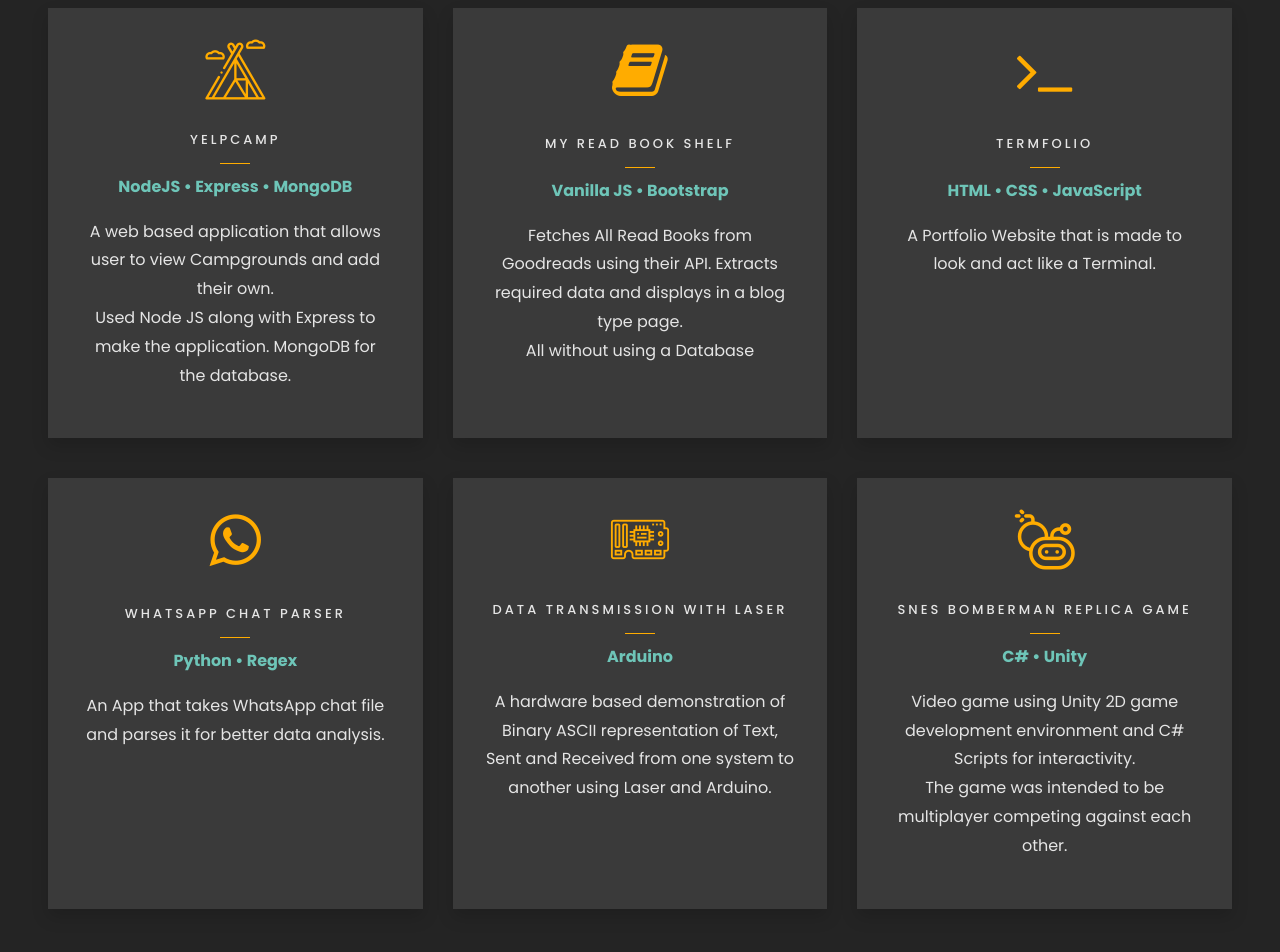
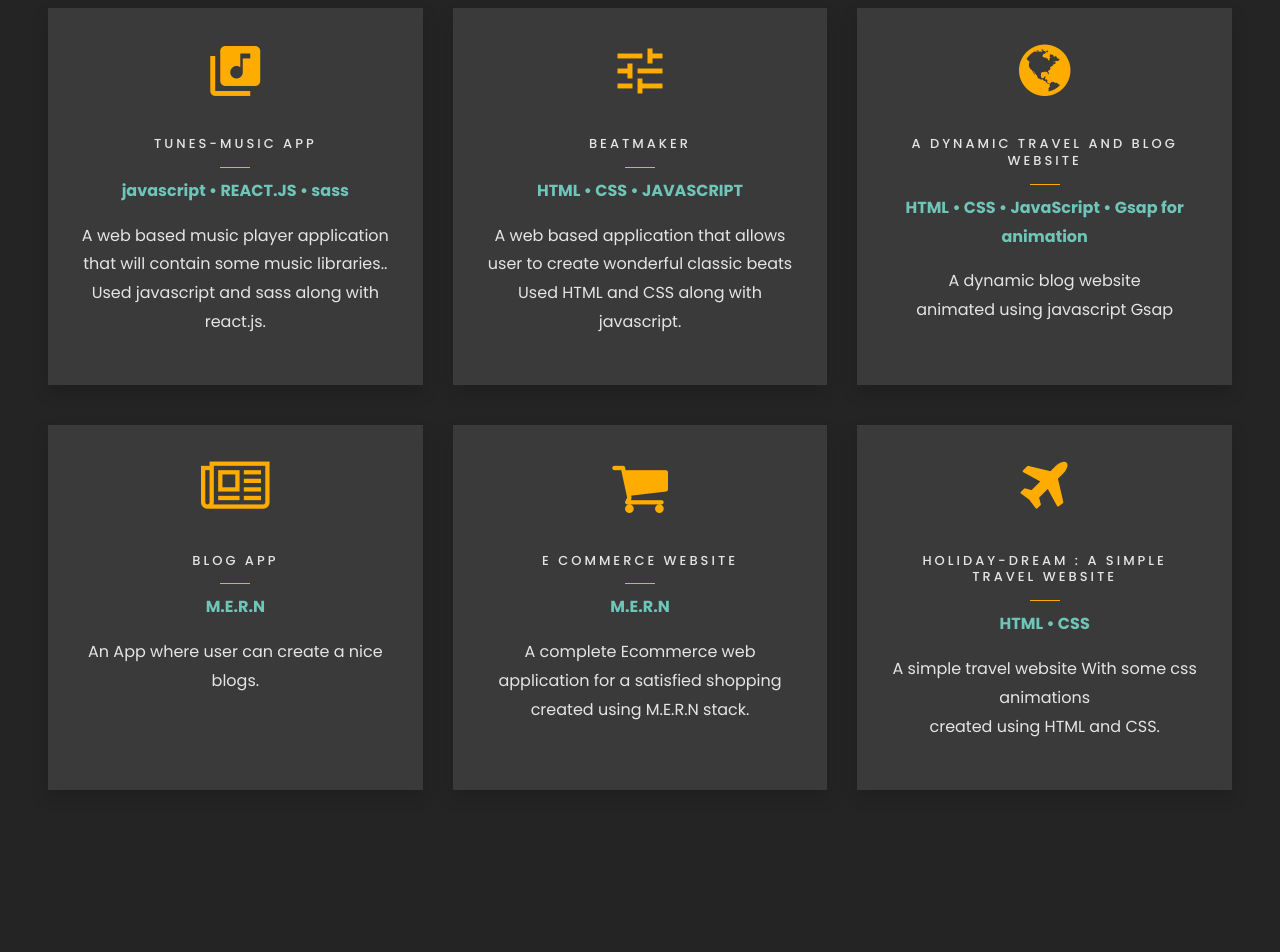
Before and after one commit to shyamPhx/My-Portfolio, a plain HTML site: page index.html in a window 1280 px wide. Shown: the part 3000-3952 px from the top of the page. Drawn offline with Linux system fonts and the light colour scheme; files whose address does not match are found by name.

Commit message:
my-portfolio

```diff
--- a/index.html
+++ b/index.html
@@ -6,7 +6,7 @@
 	<meta charset="utf-8">
 	<meta name="viewport" content="width=device-width, initial-scale=1, shrink-to-fit=no">
 
-	<!-- <meta property="og:image" content="https://raw.githubusercontent.com/ahsankhan26/ahsankhan26/master/banner.jpg" /> -->
+
 	<meta property="og:title" content="shyam sundar" />
 	<meta property="og:description" content="Personal Site" />
 
@@ -221,83 +221,84 @@
 			</div>
 			<div class="row">
 				<div class="col-md-4 text-center d-flex ftco-animate">
-					<a class="services-1 shadow">
+					<a href="https://xenodochial-euler-b060b3.netlify.app" target="_blank" class="services-1 shadow">
 						<span class="icon">
-							<i class="flaticon-camp"></i>
+							<i class="icon-library_music"></i>
 						</span>
 						<div class="desc">
-							<h3 class="mb-4">YelpCamp</h3>
-							<p><strong>NodeJS • Express • MongoDB</strong></p>
-							<p>A web based application that allows user to view Campgrounds and add their own. <br> Used
-								Node JS along with Express to make the application. MongoDB for the database.</p>
+							<h3 class="mb-4">TUNES-MUSIC APP</h3>
+							<p><strong>javascript • REACT.JS • sass </strong></p>
+							<p>A web based music player application that will contain some music libraries..  <br> Used
+								javascript and sass along with react.js.</p>
 						</div>
 					</a>
 				</div>
 				<div class="col-md-4 text-center d-flex mx-auto ftco-animate">
-					<a href="https://ahsankhan.me/books" target="_blank" class="services-1 shadow">
+					<a href="https://eager-haibt-64c0d1.netlify.app" target="_blank" class="services-1 shadow">
 						<span class="icon">
-							<i class="icon-book"></i>
+							<i class="icon-tune"></i>
 						</span>
 						<div class="desc">
-							<h3 class="mb-4">My Read Book Shelf</h3>
-							<p><strong>Vanilla JS • Bootstrap</strong></p>
-							<p>Fetches All Read Books from Goodreads using their API. Extracts required data and
-								displays in a blog type page.<br>All without using a Database</p>
+							<h3 class="mb-4">BeatMaker</h3>
+							<p><strong>HTML • CSS • JAVASCRIPT</strong></p>
+							<p>A web based application that allows user to create wonderful classic beats <br> Used
+								HTML and CSS along with javascript.
+
+							</p>
 						</div>
 					</a>
 				</div>
 				<div class="col-md-4 text-center d-flex mx-auto ftco-animate">
-					<a href="https://ahsankhan.me/TermFolio" target="_blank" class="services-1 shadow">
+					<a href="https://silly-engelbart-cf8910.netlify.app" target="_blank" class="services-1 shadow">
 						<span class="icon">
-							<i class="icon-terminal"></i>
+							<i class="icon-globe"></i>
 						</span>
 						<div class="desc">
-							<h3 class="mb-4">TermFolio</h3>
-							<p><strong>HTML • CSS • JavaScript</strong></p>
-							<p>A Portfolio Website that is made to look and act like a Terminal.</p>
+							<h3 class="mb-4">A dynamic Travel and Blog website</h3>
+							<p><strong>HTML • CSS • JavaScript • Gsap for animation</strong></p>
+							<p>A dynamic blog website <br> animated using javascript Gsap</p>
 						</div>
 					</a>
 				</div>
 			</div>
 			<div class="row">
 				<div class="col-md-4 text-center d-flex mx-auto ftco-animate">
-					<a href="https://github.com/ahsankhan26/Whatsapp-Chat-Parser" target="_blank"
+					<a href="https://github.com/shyamPhx/Blog-app-Frontend" target="_blank"
 						class="services-1 shadow">
 						<span class="icon">
-							<i class="icon-whatsapp"></i>
+							<i class="icon-newspaper-o"></i>
 						</span>
 						<div class="desc">
-							<h3 class="mb-4">WhatsApp Chat Parser</h3>
-							<p><strong>Python • Regex</strong></p>
-							<p>An App that takes WhatsApp chat file and parses it for better data analysis.</p>
+							<h3 class="mb-4">Blog App</h3>
+							<p><strong>M.E.R.N</strong></p>
+							<p>An App where user can create a nice blogs.</p>
 						</div>
 					</a>
 				</div>
 				<div class="col-md-4 text-center d-flex ftco-animate">
-					<a href="https://github.com/ahsankhan26/Laser-Data-Transmission" target="_blank"
+					<a href="https://github.com/shyamPhx/Ecommerce-Frontend" target="_blank"
 						class="services-1 shadow">
 						<span class="icon">
-							<i class="flaticon-circuit-board"></i>
+							<i class="icon-shopping-cart"></i>
 						</span>
 						<div class="desc">
-							<h3 class="mb-4">Data Transmission with Laser</h3>
-							<p><strong>Arduino</strong></p>
-							<p>A hardware based demonstration of Binary ASCII representation of Text, Sent and Received
-								from one system to another using Laser and Arduino.</p>
+							<h3 class="mb-4">E commerce Website</h3>
+							<p><strong>M.E.R.N</strong></p>
+							<p>A complete Ecommerce web application for a satisfied shopping
+								created using M.E.R.N stack.</p>
 						</div>
 					</a>
 				</div>
 				<div class="col-md-4 text-center d-flex ftco-animate">
-					<a href="https://github.com/ahsankhan26/Bomberman-Replica" target="_blank"
+					<a href="https://nifty-hodgkin-114155.netlify.app" target="_blank"
 						class="services-1 shadow">
 						<span class="icon">
-							<i class="flaticon-bomberman"></i>
+							<i class="icon-plane"></i>
 						</span>
 						<div class="desc">
-							<h3 class="mb-4">SNES Bomberman Replica Game</h3>
-							<p><strong>C# • Unity</strong></p>
-							<p>Video game using Unity 2D game development environment and C# Scripts for
-								interactivity.<br>The game was intended to be multiplayer competing against each other.
+							<h3 class="mb-4">Holiday-Dream : a simple travel website</h3>
+							<p><strong>HTML • CSS</strong></p>
+							<p>A simple travel website With some css animations <br> created using HTML and CSS.
 							</p>
 						</div>
 					</a>
```
Also changed, not shown: images/bg_1.jpg (deleted), 1 other file.
